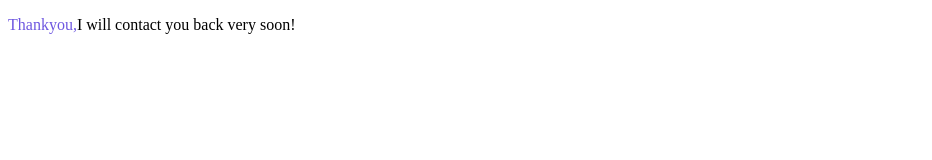
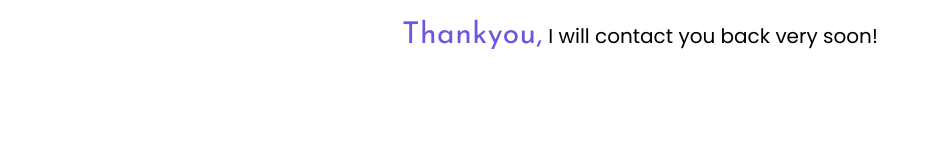
Before and after one commit to abduuuuuu/portfolio, a plain HTML site: page thankyou.html in a window 1280 px wide. Shown: the whole page, without its empty margins (0-932 px from the left). Drawn offline with Linux system fonts and the light colour scheme.

Commit message:
styling the thankyou page

```diff
--- a/thankyou.html
+++ b/thankyou.html
@@ -6,12 +6,22 @@
     <meta name="viewport" content="width=device-width, initial-scale=1.0">
     <title>Thank you</title>
    <style>
+    @import url('https://fonts.googleapis.com/css2?family=Fugaz+One&family=Josefin+Sans:wght@100;200;400&family=Poppins:wght@200;300;400;600&display=swap');
+    p{
+    text-align: center;
+    font-family: 'Poppins', sans-serif;
+    font-size: 20px;
+
+    }
    .thank{
+    font-size: 30px;
+    font-family: 'Josefin Sans', sans-serif;
+    letter-spacing: .5px;
     color: hsl(250, 69%, 61%);
    }
    </style>
 </head>
 <body>
-    <p> <span class="thank">Thankyou,</span>I will contact you back very soon!</p>
+    <p> <span class="thank">Thankyou,</span> I will contact you back very soon!</p>
 </body>
 </html>
```
